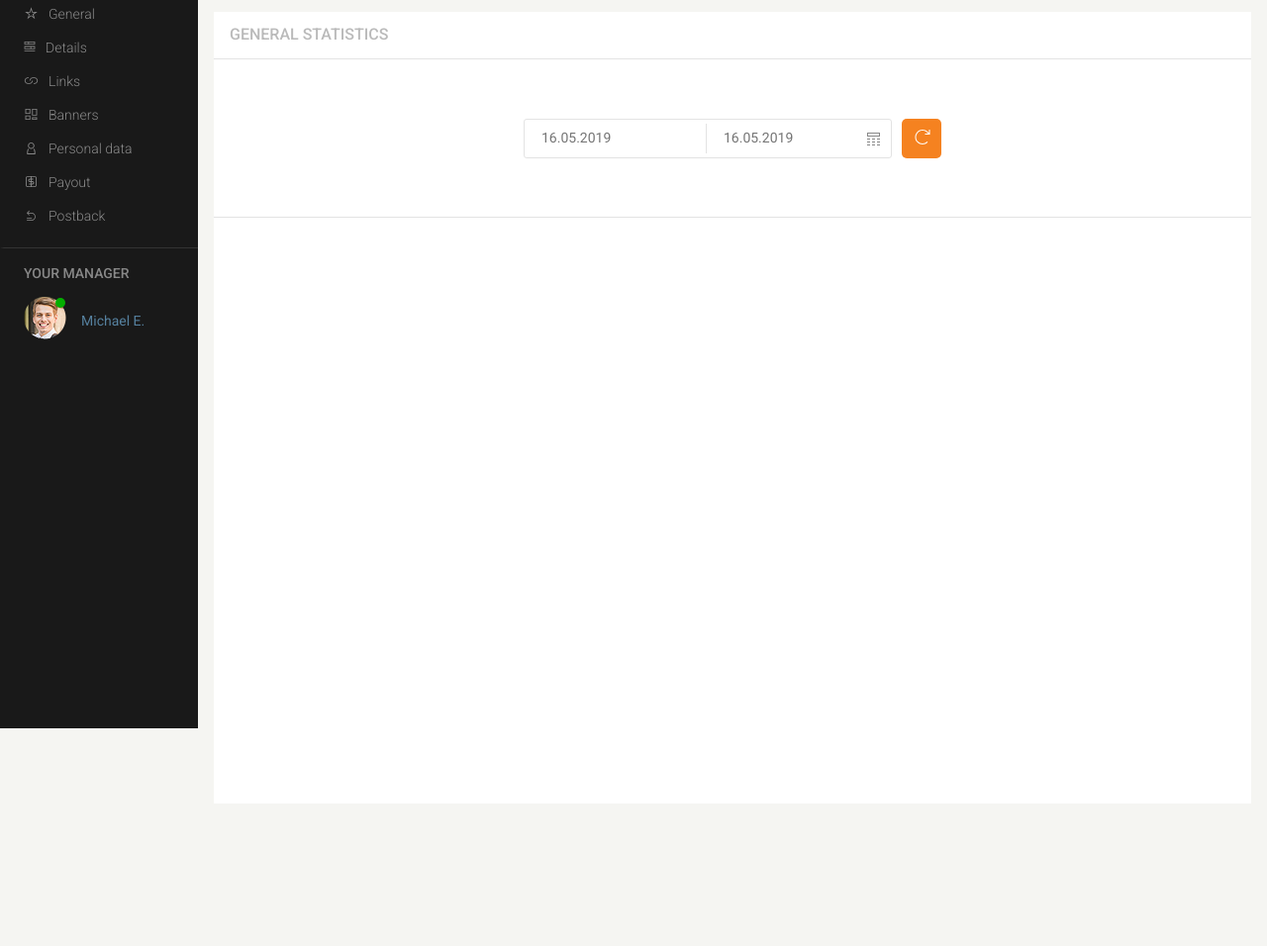
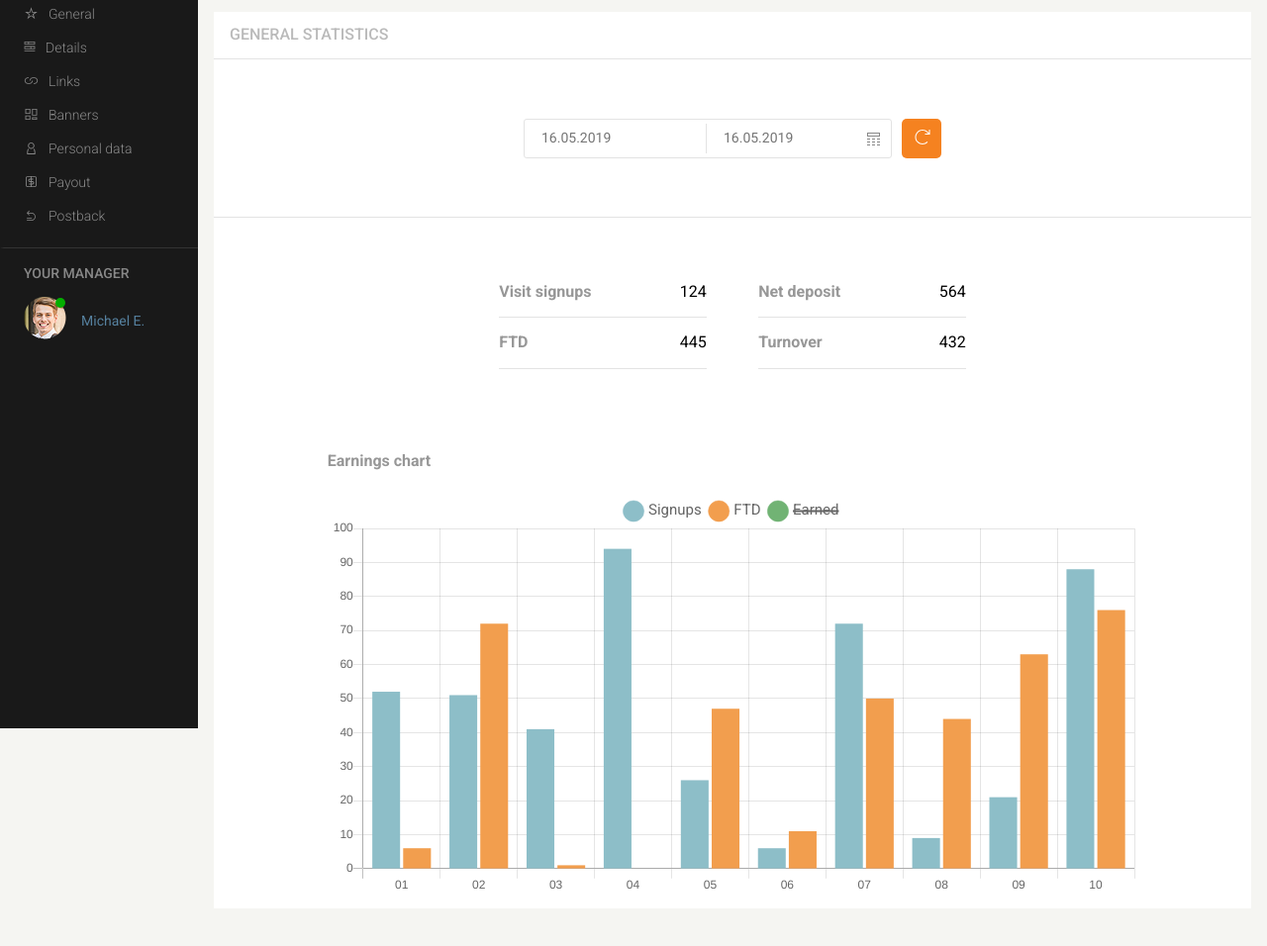
Before and after one commit to JagodaBodnar/Dashboard, a website: page index.html in a window 1280 px wide. Shown: the part 64-1020 px from the top of the page at 99% size. Before the commit the page ends 892 px from the top, so only its background shows below. Drawn offline with nearby package versions, Linux system fonts and the light colour scheme; files that its build step writes are made by us from their sources.

Commit message:
Changed section general

```diff
--- a/index.html
+++ b/index.html
@@ -155,12 +155,35 @@
                     </div>
                     <button class=""><img src="icons/refresh.svg" class="refresh-image" alt="refresh-image"></button>
                 </div>
-                <div>
-
+                <div class="m-generalSection-summariseInfomation">
+                    <div class="a-generalSection-summariseInfomation-container">
+                        <div class="a-generalSection-summariseInfomation-information">
+                            <p class="a-generalSection-summariseInfomation-label">Visit signups</p>
+                            <p>124</p>
+                        </div>
+                        <div class="a-generalSection-summariseInfomation-information">
+                            <p class="a-generalSection-summariseInfomation-label">Net deposit</p>
+                            <p>564</p>
+                        </div>
+                    </div>
+                    <div class="a-generalSection-summariseInfomation-container">
+                        <div class="a-generalSection-summariseInfomation-information">
+                            <p class="a-generalSection-summariseInfomation-label">FTD</p>
+                            <p>445</p>
+                        </div>
+                        <div class="a-generalSection-summariseInfomation-information">
+                            <p class="a-generalSection-summariseInfomation-label">Turnover</p>
+                            <p>432</p>
+                        </div>
+                    </div>
+                </div>
+                <div class="a-generalSection-chart">
+                    <h2>Earnings chart</h2>
+                    <canvas id="myChart" ></canvas>
                 </div>
 
             </section>
-
+        <script src="https://cdnjs.cloudflare.com/ajax/libs/Chart.js/2.4.0/Chart.min.js"></script>
         <script src="js/script.js"></script>
     </body>
 </html>
--- a/js/script.js
+++ b/js/script.js
@@ -78,3 +78,49 @@ function notification(){
 }
 document.querySelector('.a-navigation-mainmenu_itemNotifications').addEventListener('click', notification);
 document.querySelector('#notification-exit').addEventListener('click', notification);
+
+/*CHART*/
+var ctx = document.getElementById('myChart').getContext('2d');
+var chart = new Chart(ctx, {
+    // 1
+    type: 'bar',
+    data: {
+        // 2
+        labels: ["01", "02", "03", "04", "05", "06", "07", "08", "09", "10"],
+        // 3
+        datasets: [{
+            // 4
+            label: "Signups",
+            // 5
+            backgroundColor: '#8DBEC8',
+            borderColor: '#8DBEC8',
+            // 6
+            data: [ 52, 51, 41, 94, 26, 6, 72, 9, 21, 88 ],
+        },
+        {
+            label: "FTD",
+            backgroundColor: '#F29E4E',
+            borderColor: '#F29E4E',
+            data: [ 6, 72, 1, 0, 47, 11, 50, 44, 63, 76 ],
+        },
+        {
+            label: "Earned",
+            backgroundColor: '#71B374',
+            borderColor: '#71B374',
+            data: [ 59, 49, 68, 90, 67, 41, 13, 38, 48, 48 ],
+            // 7
+            hidden: true,
+        }]
+    },
+    options: {
+        legend: {
+            display: true,
+            labels: {
+                usePointStyle: true,
+                fontFamily: 'Roboto',
+                fontSize: 15,
+            }
+        },
+    }
+
+});
--- a/scss/components/general_section.scss
+++ b/scss/components/general_section.scss
@@ -82,7 +82,46 @@ body{
                 border: $main-border;
             }
         }
-
     }
     }
+    .m-generalSection-summariseInfomation{
+        width: 50%;
+        margin: 50px auto;
+        @include flex-center-column;
+        @include respond-to(md){
+            width: 80%;
+        }
+        @include respond-to(sm){
+            width: 100%;
+        }
+        .a-generalSection-summariseInfomation-container{
+            @include flex-center;
+            width: 100%;
+            .a-generalSection-summariseInfomation-information{
+                @include flex-center-space-between;
+                width: 100%;
+                border-bottom: $main-border;
+                margin: 0 5%;
+                font-family: $text-font;
+                .a-generalSection-summariseInfomation-label{
+                    @include label;
+                    margin: 0;
+                }
+            }
+        }
+    }
+    .a-generalSection-chart{
+        margin: 50px auto;
+        padding: 10px;
+        @include respond-to(xl){
+            width: 80%;
+        }
+        @include respond-to(lg){
+            width: 80%;
+        }
+        h2{
+           @include label;
+        }
+    }
+
 }
```
Also changed, not shown: banners.html (+1 -1 lines).
